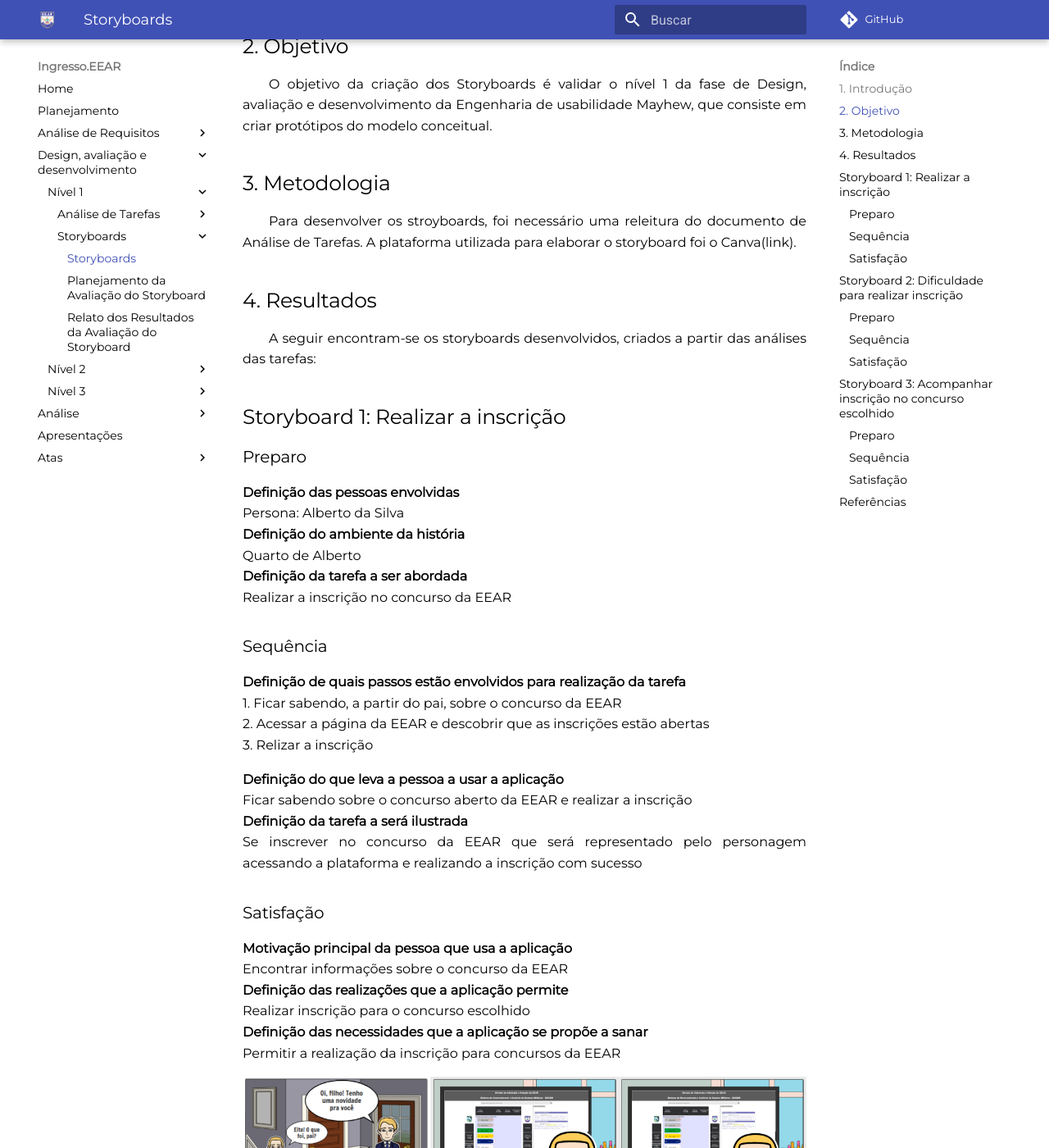
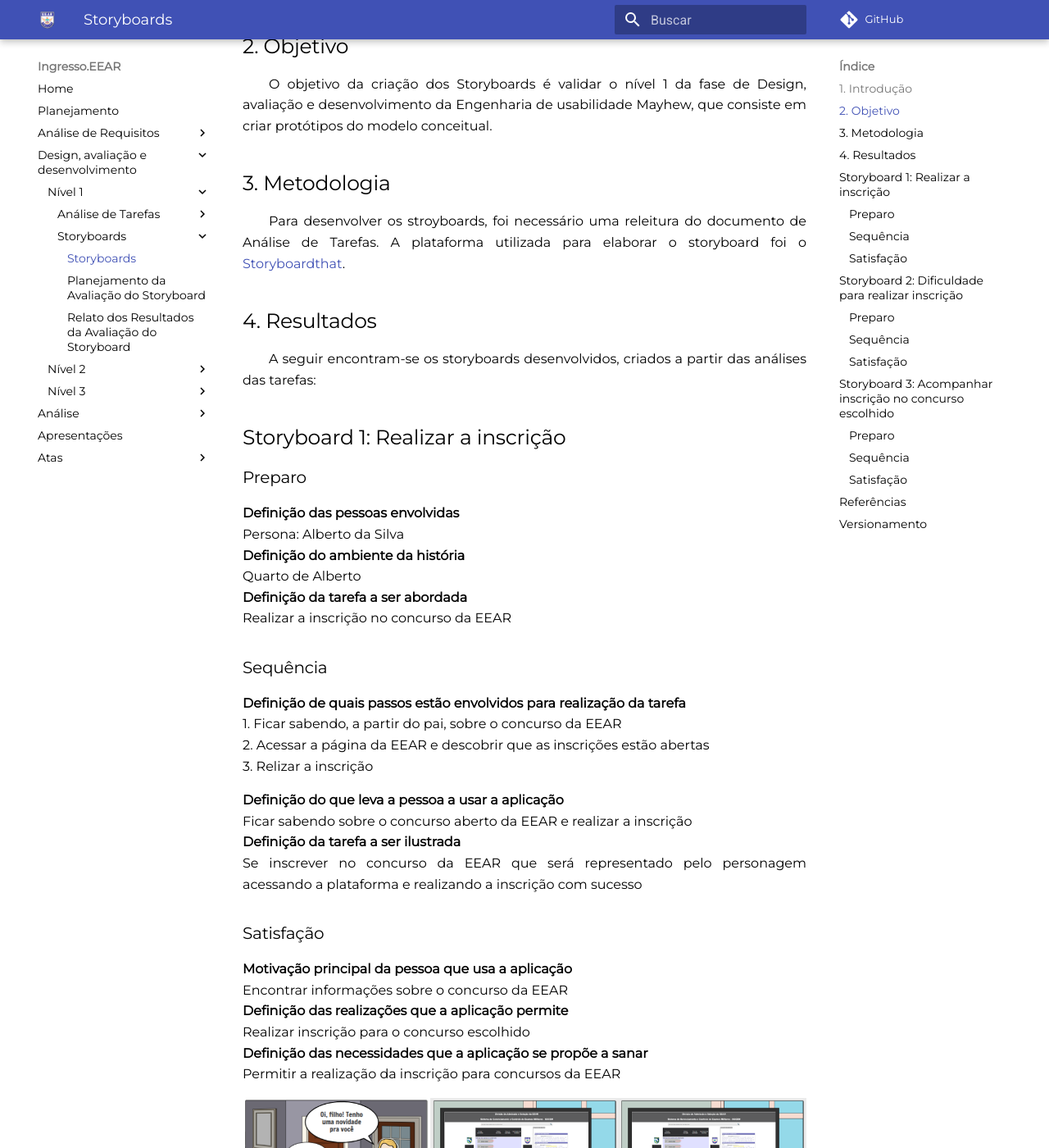
Before and after one commit to CarlosZoft/2020.2-Ingresso.eear, an MkDocs documentation site: the page built from docs/design-ava-dese/nivel-1/storyboards/storyboards.md, in a window 1280 px wide and 1400 px high, scrolled down 360 px. Shown: the whole window at 82% size. Built offline with MkDocs 1.6.1 and Material for MkDocs 9.7.7, drawn with Linux system fonts in a browser that asks for light colours; comment, search, counter and statistics services are not loaded; some of the changed text lies outside the part shown.

Commit message:
(#52) Corrigindo erros do storyboard após verificação

```diff
--- a/docs/design-ava-dese/nivel-1/storyboards/storyboards.md
+++ b/docs/design-ava-dese/nivel-1/storyboards/storyboards.md
@@ -6,7 +6,7 @@
 &emsp;&emsp;O objetivo da criação dos Storyboards é validar o nível 1 da fase de Design, avaliação e desenvolvimento da Engenharia de usabilidade Mayhew, que consiste em criar protótipos do modelo conceitual.
 
 ## 3. Metodologia
-&emsp;&emsp;Para desenvolver os stroyboards, foi necessário uma releitura do documento de Análise de Tarefas. A plataforma utilizada para elaborar o storyboard foi o Canva(link).
+&emsp;&emsp;Para desenvolver os stroyboards, foi necessário uma releitura do documento de Análise de Tarefas. A plataforma utilizada para elaborar o storyboard foi o [Storyboardthat](https://www.storyboardthat.com/pt).
 
 
 ## 4. Resultados
@@ -28,7 +28,7 @@
 
 <b>Definição do que leva a pessoa a usar a aplicação</b><br>
 Ficar sabendo sobre o concurso aberto da EEAR e realizar a inscrição<br>
-<b>Definição da tarefa a será ilustrada</b><br>
+<b>Definição da tarefa a ser ilustrada</b><br>
 Se inscrever no concurso da EEAR que será representado pelo personagem acessando a plataforma e realizando a inscrição com sucesso<br>
 
 ### Satisfação
@@ -61,7 +61,7 @@
 
 <b>Definição do que leva a pessoa a usar a aplicação</b><br>
 Descobrir se há algum concurso aberto da EEAR e realizar a inscrição<br>
-<b>Definição da tarefa a será ilustrada</b><br>
+<b>Definição da tarefa a ser ilustrada</b><br>
 Se inscrever, com certa dificuldade, no concurso da EEAR que será representado pelo personagem acessando a plataforma e realizando a inscrição com sucesso<br>
 
 ### Satisfação
@@ -113,9 +113,11 @@
 > BARBOSA, S. D. J.; SILVA, B. S. Interação Humano-Computador. 1ª edição, Rio de Janeiro: Elsevier, 2010.
 > ROGERS, Y. Et al. Design de Interação: Além da Interação Humano-Computador. 1ª edição: Bookman.
 
+## Versionamento
 |Versão|Data|Modificação|Autor|
 |:-:|--|--|--|
 |1.0|09/04/2021|Abertura do documento e adição de informações| Denys Rógeres |
 |1.1| 09/04/2021| Adição das legendas nas imagens | Yan |
 |1.2| 09/04/2021| Adição dos links para expandir as imagens | Yan |
 |1.3| 06/05/2021| Correção do Storyboard | Denys Rógeres |
+|1.4| 08/05/2021| Correções após verificação | Daniel B. |
```
